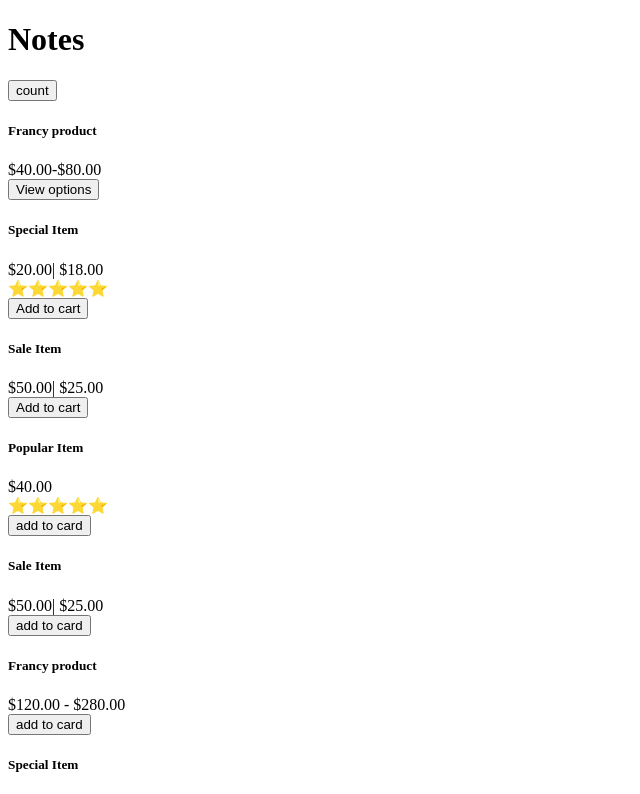
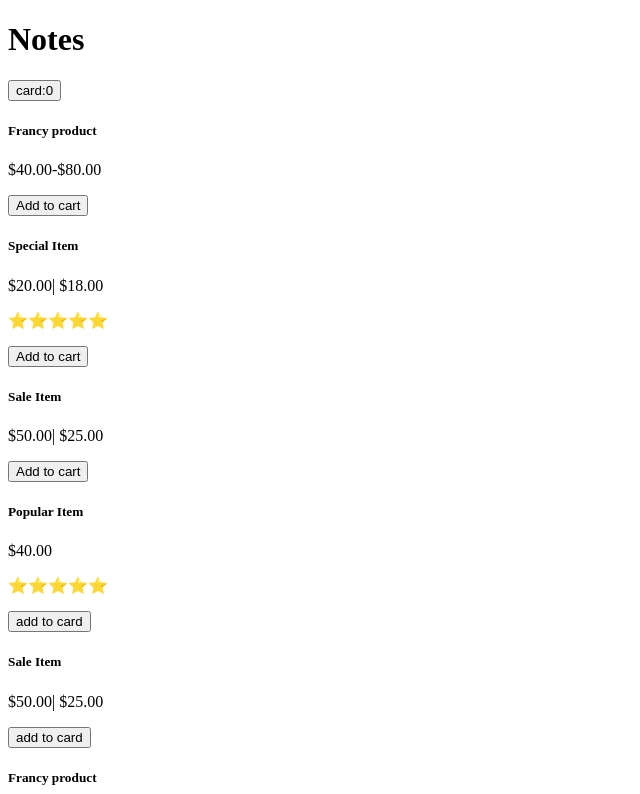
Before and after one commit to Anuanushree/react-project, a React (Create React App) app: page / in a window 1280 px wide. Shown: the top 794 px of the page, without its empty margins (0-640 px from the left). Built offline with nearby package versions, Linux system fonts and the light colour scheme.

Commit message:
task completed

```diff
--- a/src/App.js
+++ b/src/App.js
@@ -1,49 +1,69 @@
 import React, { useState } from "react";
 // import ReactDOM from "react-dom";
 
-function Note({ note }) {
+// function Note({ note }) {
+//   const [count, setCount] = useState(0);
+//   const addcard = (event) => {
+
+//     setCount(count + 1);
+
+//     event.currentTarget.disabled = true;
+
+//   }
+
+//   if (note.important) {
+//     return (
+//       < div >
+//         <h5>{note.Name}</h5>
+//         <div>{note.price}</div>
+//         <div>⭐⭐⭐⭐⭐</div>
+//         <button onClick={addcard}>{note.available}</button>
+//       </div >
+//     )
+//   }
+//   return (
+//     < div >
+
+//       <h5>{note.Name}</h5>
+//       <div>{note.price}</div>
+//       <button onClick={addcard}>{note.available}</button>
+//     </div >
+//   )
+
+// }
+const viewCard = () => {
+  window.location.reload()
+}
+function App({ notes }) {
   const [count, setCount] = useState(0);
   const addcard = (event) => {
+    setCount(count + 1);
+    event.currentTarget.disabled = true;
+  }
 
-    setCount(count + 1);
+  return (
+    <div>
+      <h1>Notes</h1>
+      <button onClick={viewCard}>card:{count}</button>
+      <div>
 
-    event.currentTarget.disabled = true;
-
-  }
-  {/* <div>{count}</div> */ }
-  if (note.important) {
-    return (
+        {notes.map(note =>
+          note.important ? (
             < div >
               <h5>{note.Name}</h5>
               <div>{note.price}</div>
-        <div>⭐⭐⭐⭐⭐</div>
+              <p>⭐⭐⭐⭐⭐</p>
+              <button onClick={addcard}>{note.available}</button>
+            </div >
+          ) : (
+            < div >
+              <h5>{note.Name}</h5>
+              <p>{note.price}</p>
               <button onClick={addcard}>{note.available}</button>
             </div >
           )
-  }
-    return(
-      < div >
-        <h5>{note.Name}</h5>
-        <div>{note.price}</div>
-        <button onClick={addcard}>{note.available}</button>
-      </div >
-    )
-
-  }
-  function App({ notes }) {
-
-    const viewCard = (event) => {
-
-      window.location.reload()
-    }
-    return (
-      <div>
-        <h1>Notes</h1>
-        {/* <div>{count}</div> */}
-        <button onClick={viewCard}> count</button>
-        {notes.map(note =>
-          <Note note={note} />
         )}
+      </div>
     </div>
   )
 }
--- a/src/index.js
+++ b/src/index.js
@@ -2,21 +2,13 @@ import React from 'react';
 import ReactDOM from 'react-dom/client';
 
 import App from './App';
-
-
-// const root = ReactDOM.createRoot(document.getElementById('root'));
-// root.render(
-//   <React.StrictMode>
-//     <App />
-//   </React.StrictMode>
-// );
 const notes = [
     {
-        id:1,
+        id: 1,
         Name: ' Francy product',
         price: ' $40.00-$80.00',
-        available: 'View options',
-        important:false
+        available: 'Add to cart',
+        important: false
 
     },
     {
```
Lines whose indentation alone changed are shown as unchanged.
